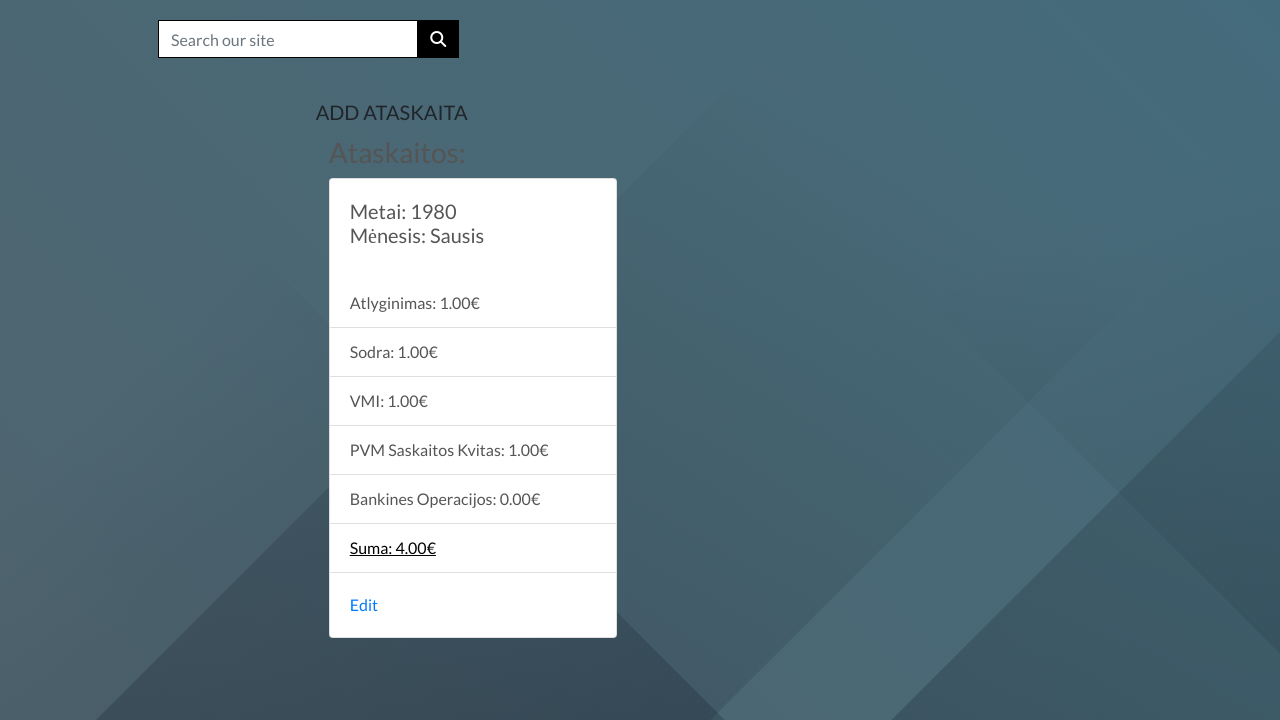
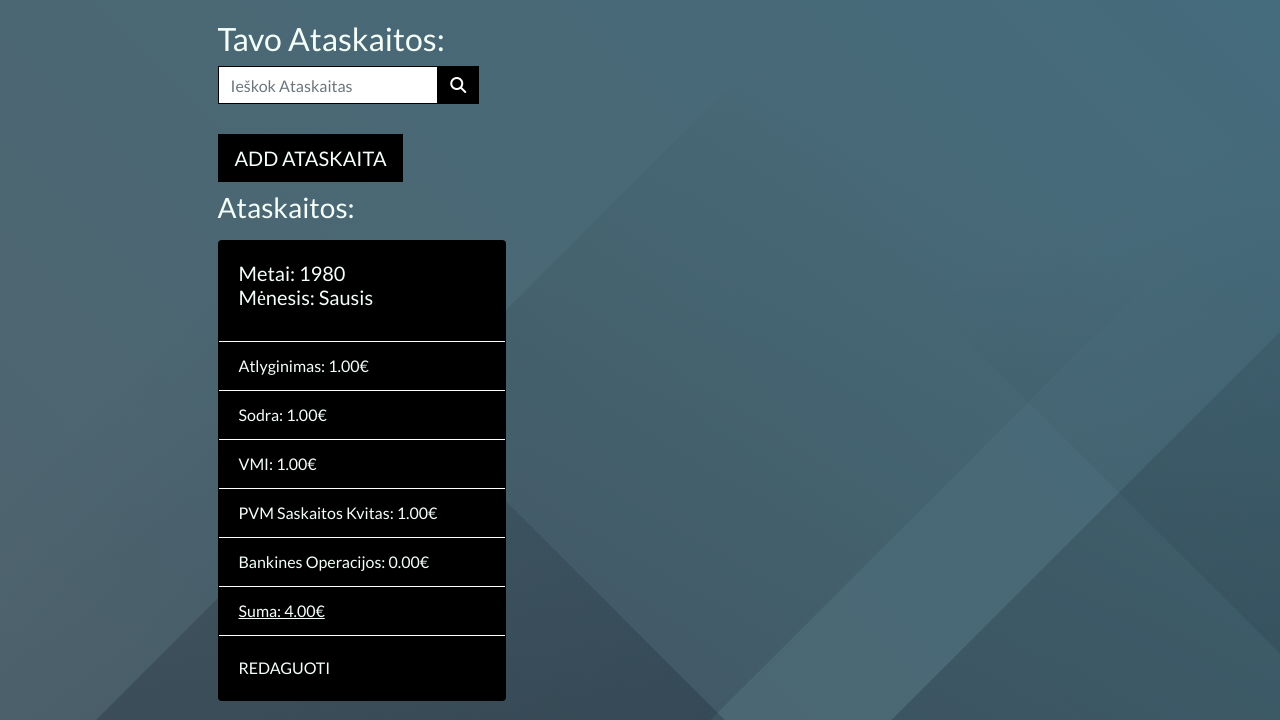
Before and after one commit to bruzgus1/bendrijos, a Django app: page /bendrijos_turinys_ataskaita/1 in a window 1280 px wide. Shown: the part 80-800 px from the top of the page. Run offline with Django 3.2, Linux system fonts and the light colour scheme; a user stored in the database is signed in; tables that the repository leaves empty hold one stand-in row (values such as "Sample post"); some libraries are stand-ins or nearby versions.

Commit message:
redesigned bendrijos_turinys_ataskaita.html

```diff
--- a/home/templates/home/bendrijos_turinys_ataskaita.html
+++ b/home/templates/home/bendrijos_turinys_ataskaita.html
@@ -2,12 +2,19 @@
 
 
 {% block content %}
-<div class="container" style="margin-top: 100px;">
+<div class="container-fluid" style="margin-top: 100px;">
+    {% if user.is_superuser %}
+    <div class="row" style="margin-left: 15%; margin-right: 15%;">
+        <div class="col">
+            <h2 style="color: #F5FFFA">Tavo Ataskaitos:</h2>
+        </div>
+    </div>
+    <div class="row" style="margin-left: 15%; margin-right: 15%;">
         <div class="col-12 col-lg-4 my-auto py-1 py-lg-0">
             <form method="GET" action="{% url 'bendrijos_turinys_ataskaita' bendrija.id %}">
                 <div class="input-group w-100">
                     <input class="form-control border border-black rounded-0" type="text" name="q"
-                    placeholder="Search our site">
+                        placeholder="Ieškok Ataskaitas">
                     <div class="input-group-append">
                         <button class="form-control btn btn-black border border-black rounded-0" type="submit">
                             <span class="icon">
@@ -18,46 +25,66 @@
                 </div>
             </form>
         </div>
-    <div class="row">
-        {% if user.is_superuser %}
-        <div class="col-lg-8 col-md-10 mx-auto">
-            <div class="row text-justify">
-                <a href="{% url 'ataskaita_form' bendrija.id %}" class="btn btn-lg" style="margin-top: 1.5em;">
-                    <span class="text-uppercase">Add Ataskaita</span>
+    </div>
+    <div class="row" style="margin-left: 15%; margin-right: 15%;">
+        <div class="col">
+            <a href="{% url 'ataskaita_form' bendrija.id %}" class="btn btn-black rounded-0 btn-black-border btn-lg"
+                style="margin-top: 1.5em;">
+                <span class="text-uppercase" style="color: #F5FFFA">Add Ataskaita</span>
             </a>
         </div>
-            <div class="col-sm">
-                <h3>Ataskaitos:</h3>
+    </div>
+    <div class="row" style="margin-left: 15%; margin-right: 15%;">
+        <div class="col">
+            <h3 style="color: #F5FFFA; margin-top: 1%;">Ataskaitos:</h3>
+        </div>
+    </div>
+    <div class="row" style="margin-left: 15%; margin-right: 15%;">
+        <div class="col" style="display: flex; flex-wrap:wrap;">
             {% for ataskaita in ataskaitos %}
 
-                <div class="card mt-2" style="width: 18rem;">
+            <div class="card mt-2" style="width: 18rem; margin-right: 1%; background: black;">
                 <div class="card-body">
-                        <h5 class="card-title">Metai: {{ ataskaita.year }}
+                    <h5 class="card-title" style="color: #F5FFFA;">Metai: {{ ataskaita.year }}
                         <br>
                         Mėnesis: {{ ataskaita.mėnesis }}
                     </h5>
                 </div>
                 <ul class="list-group list-group-flush">
-                        <li class="list-group-item">Atlyginimas: {{ ataskaita.atlyginimas }}€</li>
-                        <li class="list-group-item">Sodra: {{ ataskaita.sodra }}€</li>
-                        <li class="list-group-item">VMI: {{ ataskaita.vmi }}€</li>
-                        <li class="list-group-item">PVM Saskaitos Kvitas: {{ ataskaita.pvm_saskaitos_kvitas }}€
+                    <li class="list-group-item"
+                        style="color: #F5FFFA; background: black; border-top: 1px solid white; border-bottom: 1px solid white;">
+                        Atlyginimas:
+                        {{ ataskaita.atlyginimas }}€
                     </li>
-                        <li class="list-group-item">Bankines Operacijos: {{ ataskaita.bankines_operacijos }}€
+                    <li class="list-group-item"
+                        style="color: #F5FFFA; background: black; border-bottom: 1px solid white;">Sodra:
+                        {{ ataskaita.sodra }}€</li>
+                    <li class="list-group-item"
+                        style="color: #F5FFFA; background: black; border-bottom: 1px solid white;">VMI:
+                        {{ ataskaita.vmi }}€</li>
+                    <li class="list-group-item"
+                        style="color: #F5FFFA; background: black; border-bottom: 1px solid white;">PVM Saskaitos
+                        Kvitas:
+                        {{ ataskaita.pvm_saskaitos_kvitas }}€
                     </li>
-                        <li class="list-group-item" style="color: black; text-decoration: underline;">Suma:
+                    <li class="list-group-item"
+                        style="color: #F5FFFA; background: black; border-bottom: 1px solid white;">Bankines
+                        Operacijos:
+                        {{ ataskaita.bankines_operacijos }}€
+                    </li>
+                    <li class="list-group-item"
+                        style="color: #F5FFFA; text-decoration: underline; background: black; border-bottom: 1px solid white;">
+                        Suma:
                         {{ ataskaita.sum }}€
                     </li>
                 </ul>
                 <div class="card-body">
-                        <a href="{% url 'edit_ataskaita' ataskaita.id %}" class="card-link">Edit</a>
+                    <a href="{% url 'edit_ataskaita' ataskaita.id %}" class="card-link text-uppercase"
+                        style="color: #F5FFFA;">Redaguoti</a>
 
                 </div>
             </div>
             {% endfor %}
-            </div>
-        </div>
-    </div>
         </div>
     </div>
 </div>
```
Also changed, not shown: home/templates/home/bendrijos_turinys_ataskaita (senas).html (added, +74 -0 lines). Lines whose indentation alone changed are shown as unchanged.
